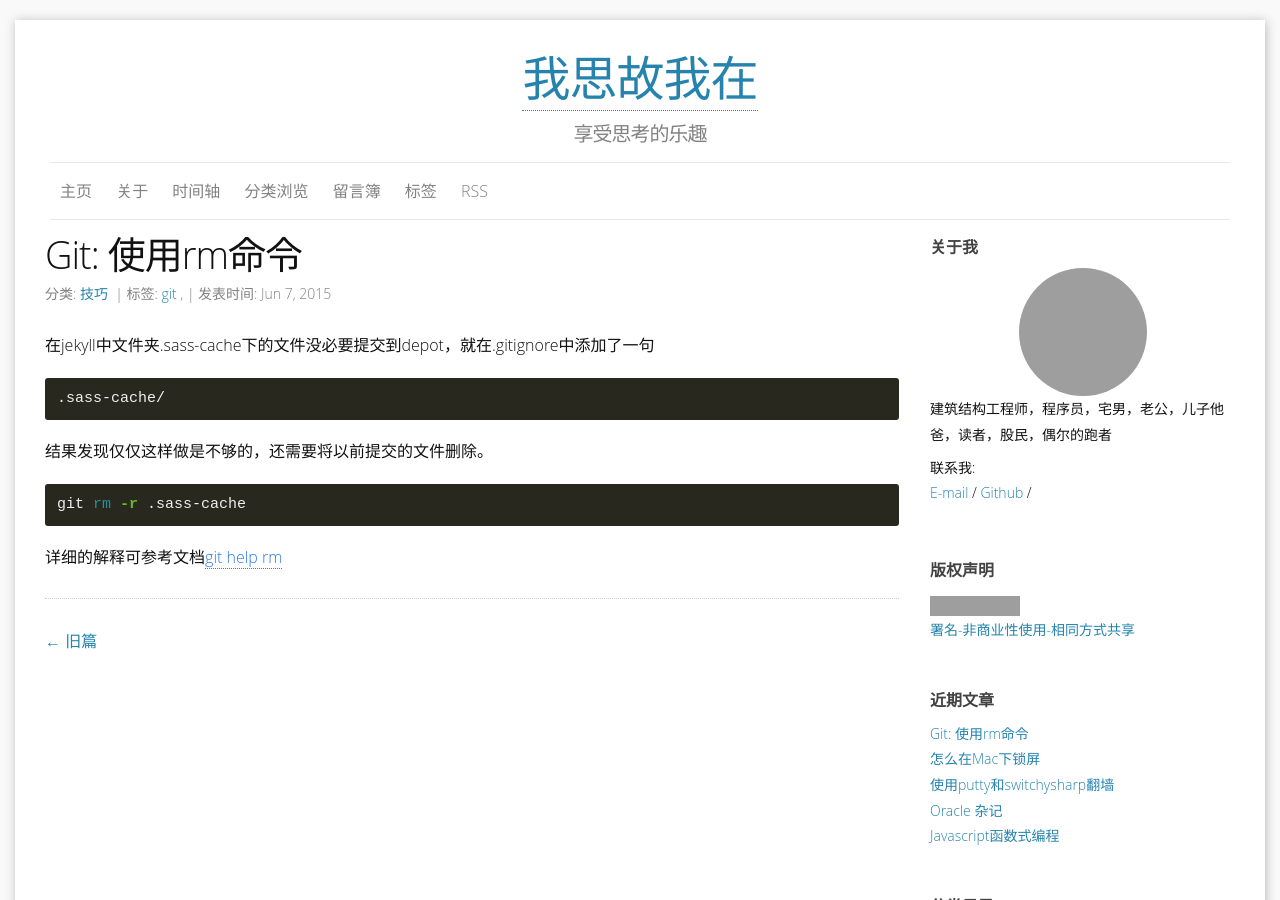
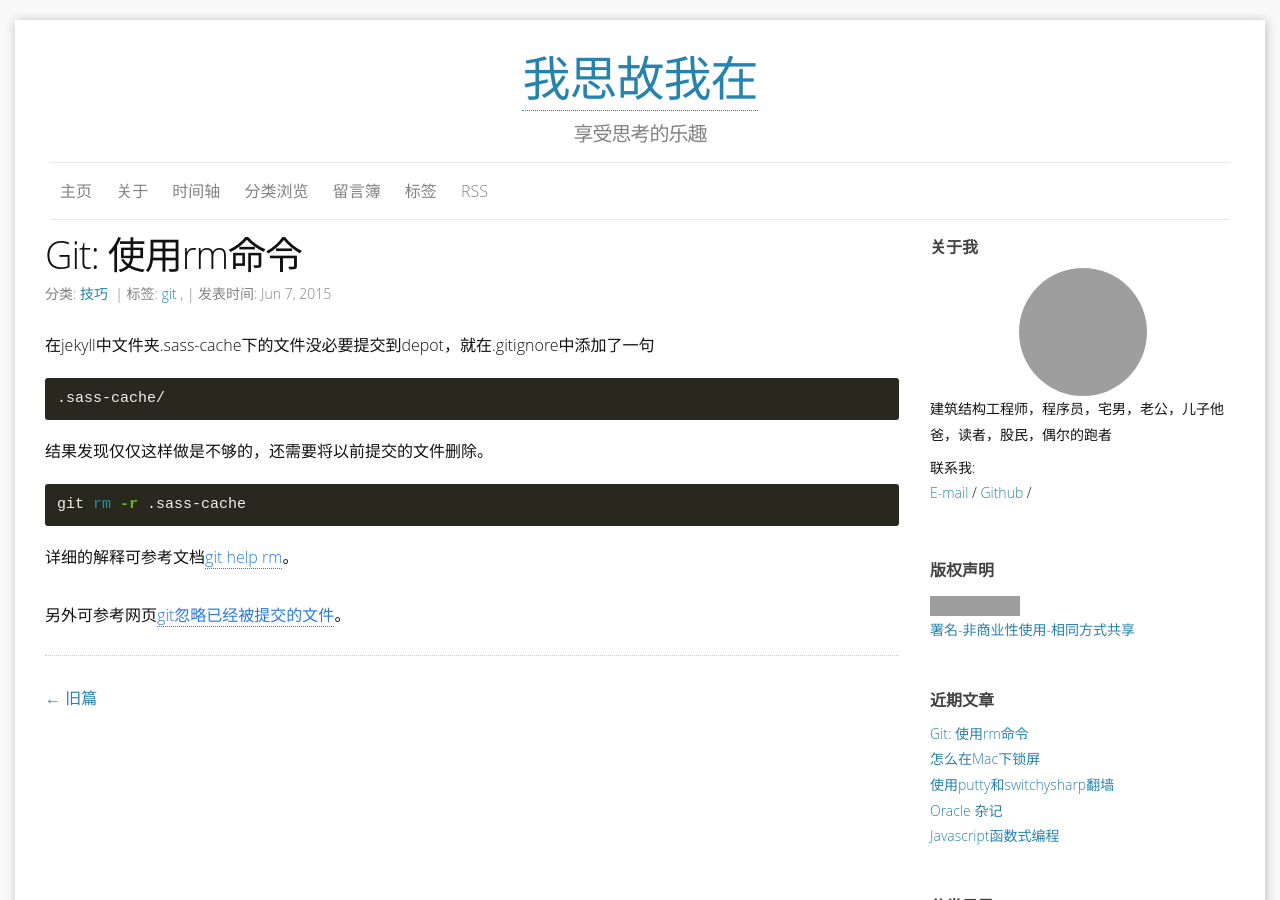
Before and after one commit to Junch/Junch.github.io, a Jekyll site: the page built from _posts/2015-06-07-original-git-rm.md, in a window 1280 px wide and 900 px high. Built offline with Jekyll 4.4.1, drawn with Linux system fonts in a browser that asks for light colours; some web fonts are replaced; comment, search, counter and statistics services are not loaded; grey boxes are pictures that could not be loaded.

Commit message:
minor update

```diff
--- a/_posts/2015-06-07-original-git-rm.md
+++ b/_posts/2015-06-07-original-git-rm.md
@@ -19,4 +19,6 @@ categories: ["技巧"]
 git rm -r .sass-cache
 {% endhighlight %}
 
-详细的解释可参考文档[git help rm](http://linux.die.net/man/1/git-rm)
+详细的解释可参考文档[git help rm](http://linux.die.net/man/1/git-rm)。
+
+另外可参考网页[git忽略已经被提交的文件](http://segmentfault.com/q/1010000000430426)。
```
